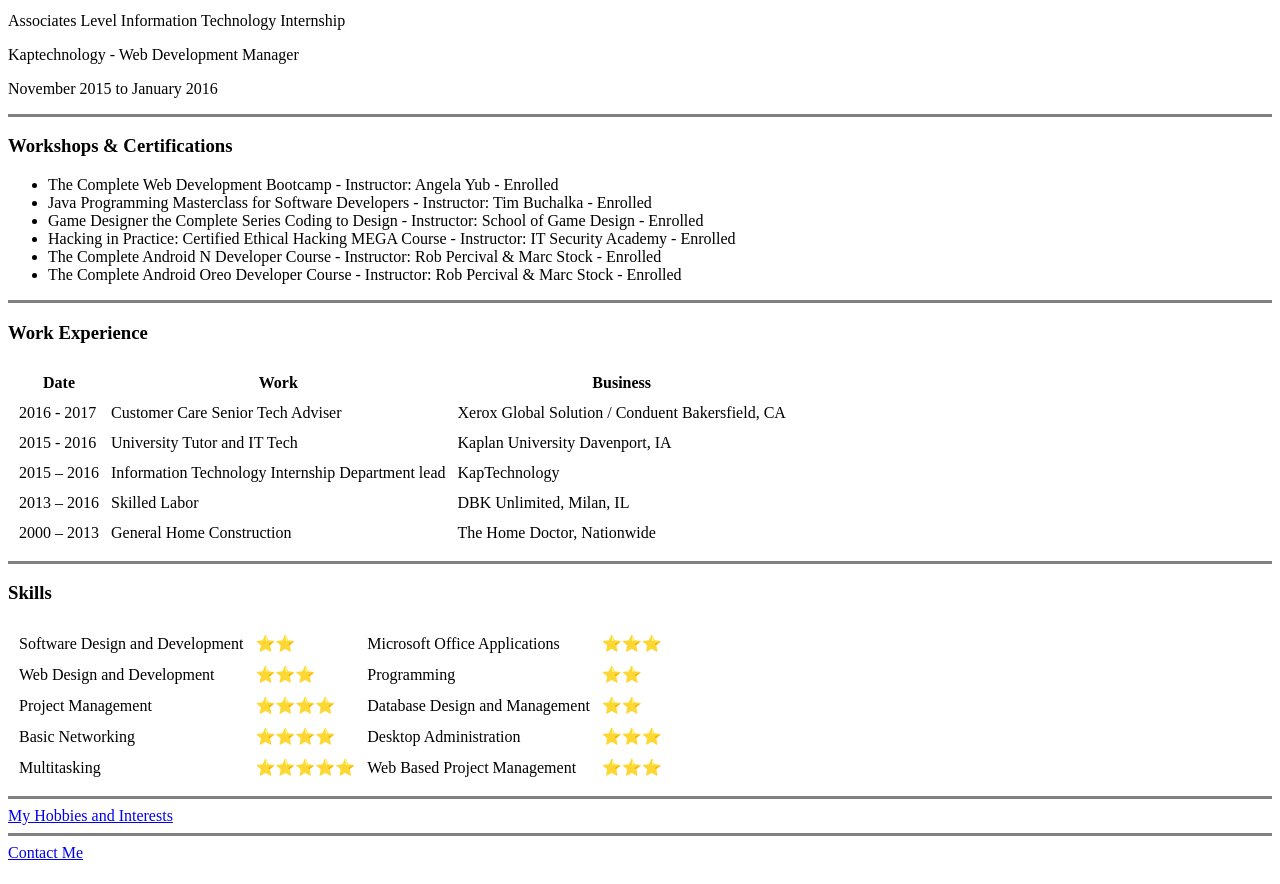
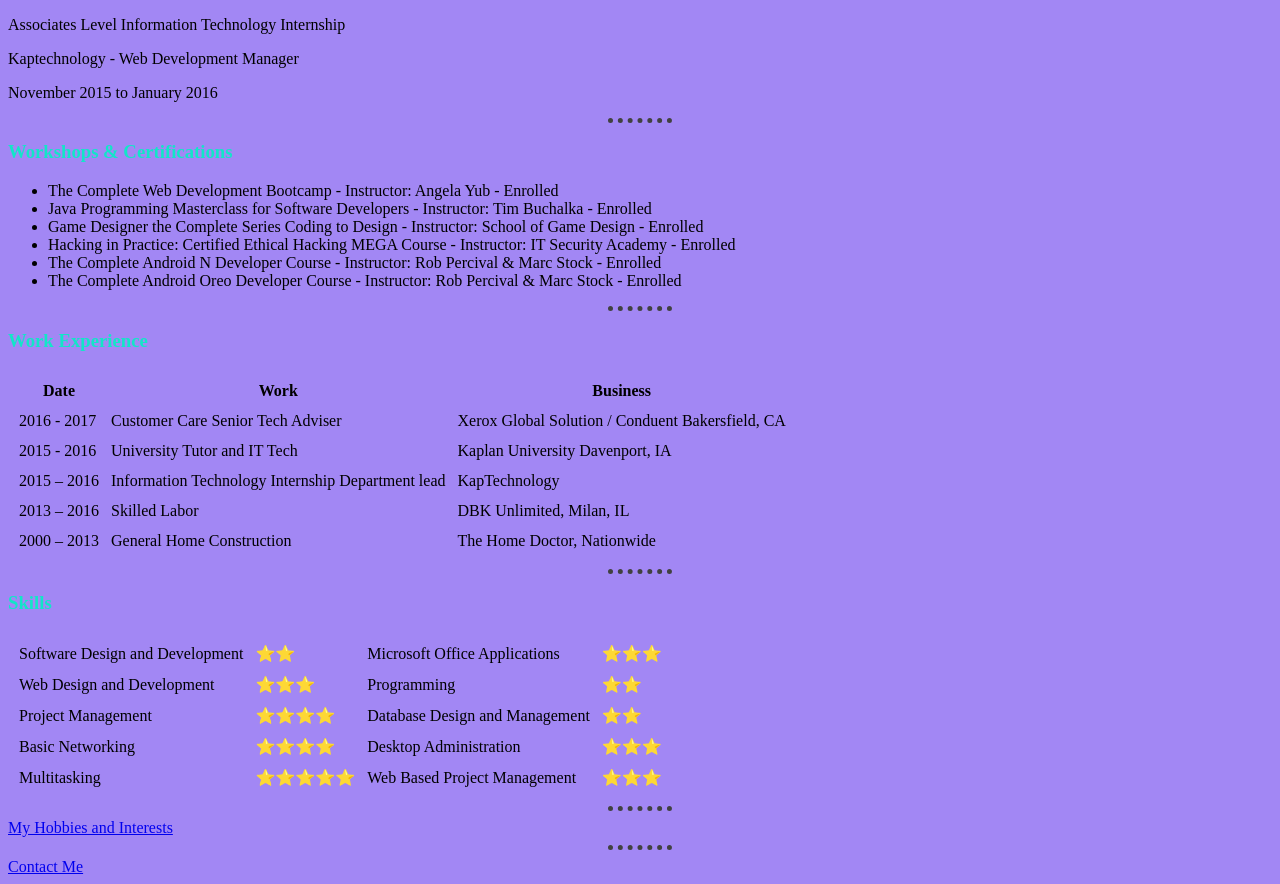
Before and after one commit to MichaelAdams2019/cv, a plain HTML site: page index.html in a window 1280 px wide. Shown: the part 1069-1953 px from the top of the page. Drawn offline with Linux system fonts and the light colour scheme.

Commit message:
Updated Files and code

```diff
--- /dev/null
+++ b/css/styles.css
@@ -0,0 +1,18 @@
+body {
+  background-color: #a287f4;
+}
+
+hr {
+  border-style: dotted none none;
+  border-color: #414141;
+  border-width: 5px;
+  width: 5%;
+}
+
+h1 {
+  color: #12e6c8;
+}
+
+h3 {
+  color: #12e6c8;
+}
--- a/index.html
+++ b/index.html
@@ -4,6 +4,7 @@
 <head>
   <meta charset="utf-8">
   <title>Michael's Personal Site</title>
+  <link rel="stylesheet" href="css/styles.css">
 </head>
 
 <body>
@@ -27,7 +28,7 @@
         so I take my time with them.</p>
     </td>
   </table>
-  <hr size="3" noshade>
+  <hr>
   <h3>Education</h3>
   <ul>
     <li><strong>Kaplan University Davenport</strong><br>
@@ -68,14 +69,14 @@
       </ul>
     </li>
   </ul>
-  <hr size="3" noshade>
+  <hr>
   <h3>Interships</h3>
   <p>
     <st>Associates Level Information Technology Internship</st>
   </p>
   <p>Kaptechnology - Web Development Manager</p>
   <p>November 2015 to January 2016</p>
-  <hr size="3" noshade>
+  <hr>
   <h3>Workshops & Certifications</h3>
   <ul>
     <li>The Complete Web Development Bootcamp - Instructor: Angela Yub - Enrolled</li>
@@ -85,7 +86,7 @@
     <li>The Complete Android N Developer Course - Instructor: Rob Percival & Marc Stock - Enrolled</li>
     <li>The Complete Android Oreo Developer Course - Instructor: Rob Percival & Marc Stock - Enrolled</li>
   </ul>
-  <hr size="3" noshade>
+  <hr>
   <h3>Work Experience</h3>
   <table cellspacing="10">
     <thead>
@@ -121,7 +122,7 @@
       </tr>
     </tbody>
   </table>
-  <hr size="3" noshade>
+  <hr>
   <h3>Skills</h3>
   <table cellspacing="10">
     <tbody>
@@ -157,9 +158,9 @@
       </tr>
     </tbody>
   </table>
-  <hr size="3" noshade>
+  <hr>
   <a href="hobbies.html">My Hobbies and Interests</a>
-  <hr size="3" noshade>
+  <hr>
   <a href="contact-me.html">Contact Me</a>
 </body>
 
```
Also changed, not shown: hobbies.html (+1 -0 lines), 1 other file. Lines whose indentation alone changed are shown as unchanged.
